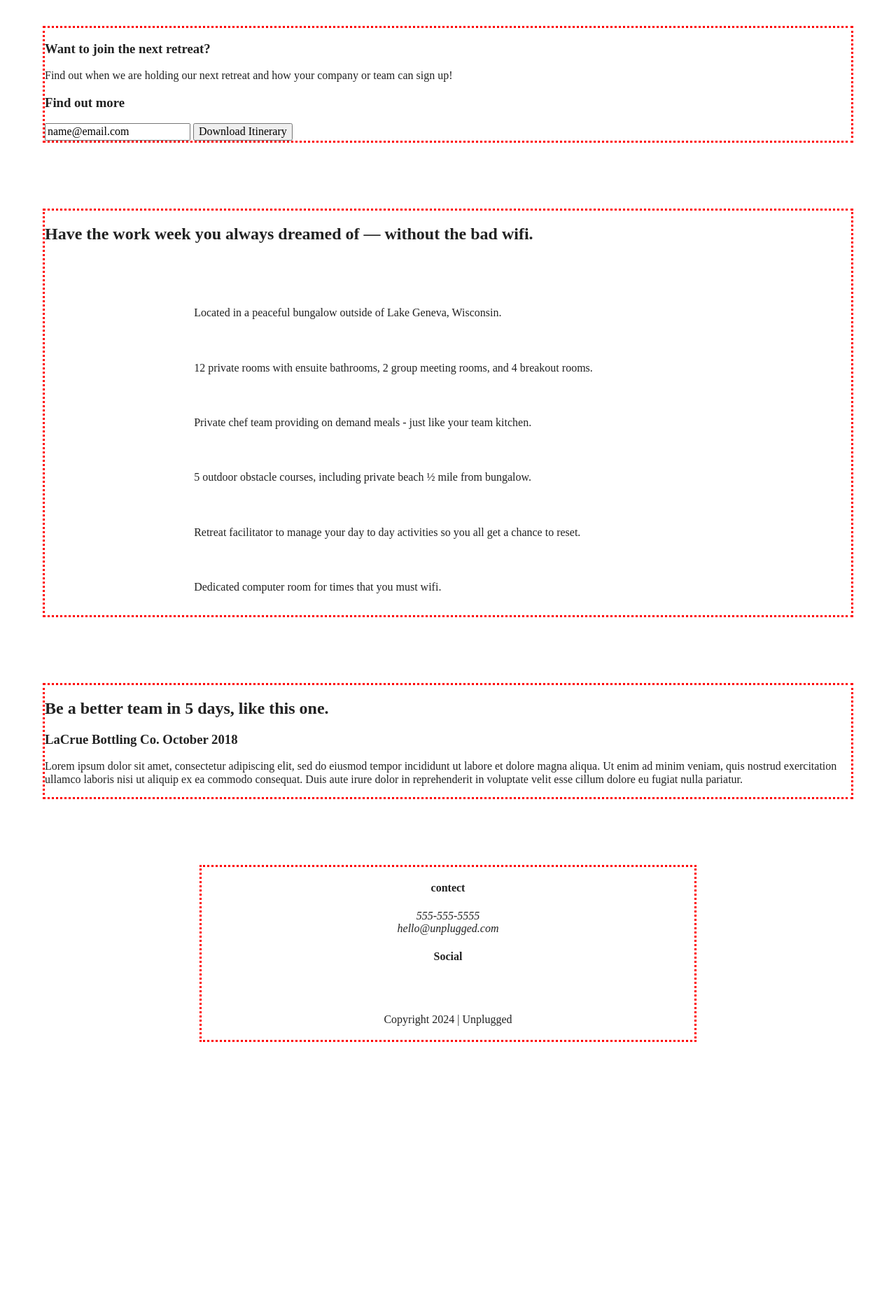
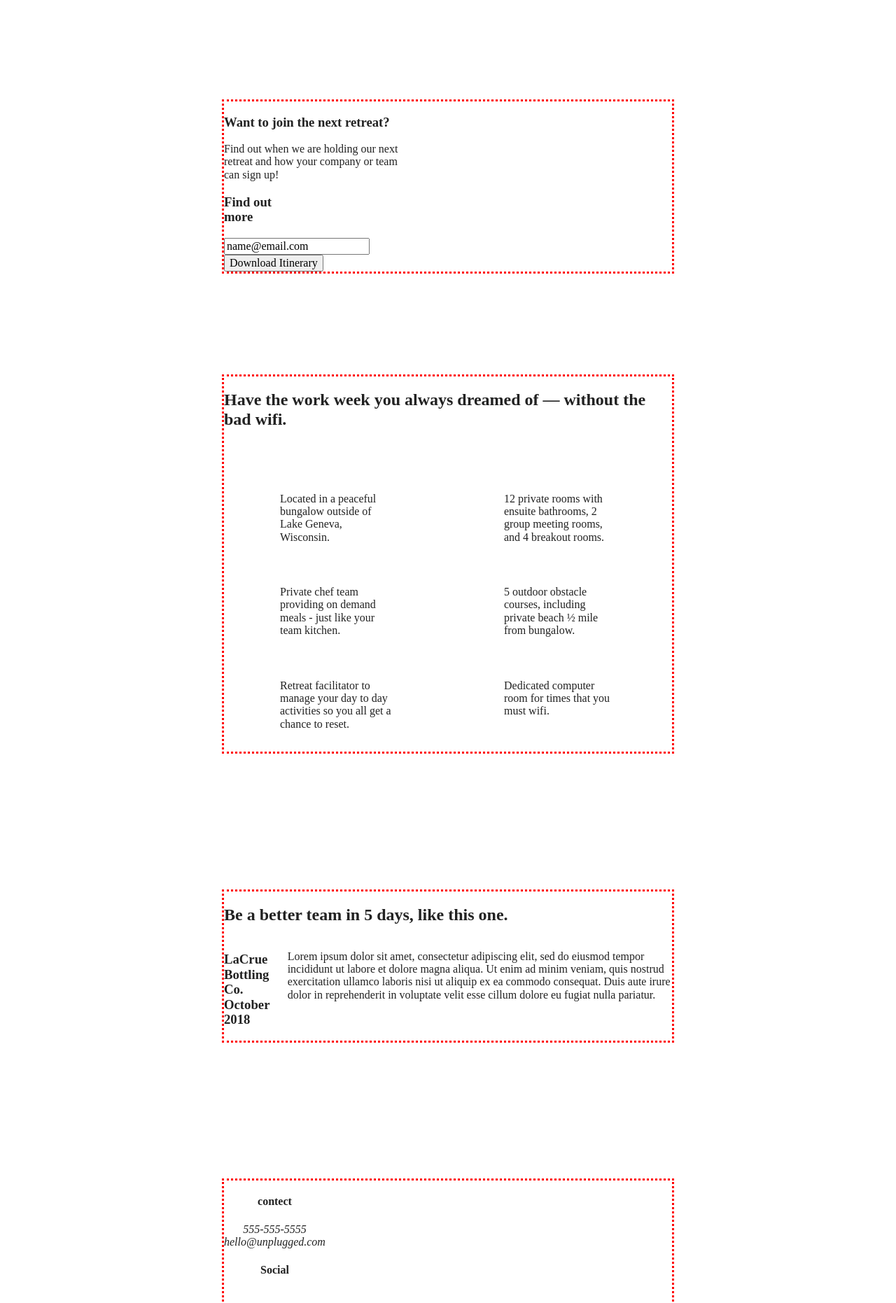
Before and after one commit to AirelleM/unplugged, a website built with Parcel: page index.html in a window 1280 px wide. Shown: the part 301-2163 px from the top of the page at 70% size. Before the commit the page ends 1837 px from the top, so only its background shows below. Built offline with nearby package versions, Linux system fonts and the light colour scheme.

Commit message:
Added Breakpoints for tablet media

```diff
--- a/css/main.css
+++ b/css/main.css
@@ -130,7 +130,7 @@ footer {
 }
 
 footer p {
-  margin: 0 ;
+  margin: 0;
 }
 
 footer .content-wrapper {
@@ -192,7 +192,7 @@ aside {
 }
 
 .features p {
-  margin: 0 ;
+  margin: 0;
 }
 
 /* Reviews */
@@ -222,7 +222,7 @@ aside {
 }
 
 .contact-content p {
-  margin: 0 ;
+  margin: 0;
 }
 /* ==========================================================================
    FAQ Page
@@ -335,24 +335,102 @@ aside {
    Modify as content requires.
    ========================================================================== */
 
-@media only screen and (min-width: 35em) {
-  /* Style adjustments for viewports that meet the condition */
+@media only screen and (min-width: 768px) {
+
+  .content-wrapper {
+    max-width: 640px;
+    margin: 100px 0;
+  }
+
+  /* Header */
+  header {
+    padding: 33px 0;
+  }
+
+  header .content-wrapper {
+    width: 100%;
+    justify-content: space-between;
+  }
+
+  header nav {
+    width: 20%;
+  }
+
+  header nav ul {
+    justify-content: space-between;
+  }
+
+  .header-divider {
+    display: none;
+  }
+
+  /* Hero Area */
+
+  /* Aside */
+  aside .content-wrapper {
+    margin: 50px 0;
+    display: flex;
+    justify-content: space-between;
+    align-content: flex-start;
+  }
+
+  aside .content-wrapper .form-description,
+  aside .content-wrapper .form {
+    width: 40%;
+    margin: 0;
+  }
+
+  /* Features */
+  .features article {
+    display: flex;
+    align-items: center;
+    flex-flow: column wrap;
+    flex-basis: 50%;
+  }
+
+  .features .features-item-description {
+    width: 50%;
+  }
+
+  /* Reviews */
+
+  .reviews article {
+    display: flex;
+    justify-content: space-between;
+  }
+
+  .reviews article div {
+    width: 49%;
+  }
+
+  /* Footer */
+
+  footer .content-wrapper {
+    width: 65%;
+  }
+
+  .footer-content {
+    display: flex;
+    justify-content: space-between;
+    align-items: center;
+  }
+
+  footer .contact {
+    margin-bottom: 0;
+  }
+
+  footer .copyright {
+    width: 100%;
+  }
 }
 
-@media print,
-  (-webkit-min-device-pixel-ratio: 1.25),
-  (min-resolution: 1.25dppx),
-  (min-resolution: 120dpi) {
-  /* Style adjustments for high resolution devices */
+@media only screen and (min-width: 1200px) {
+/*Desktop Styles*/
 }
 
-/* ==========================================================================
-   Print styles.
-   Inlined to avoid the additional HTTP request:
-   https://www.phpied.com/delay-loading-your-print-css/
-   ========================================================================== */
 
-@media print {
+
+/* ========================================================================== Print styles. Inlined to avoid the additional HTTP request: https://www.phpied.com/delay-loading-your-print-css/ ========================================================================== */ @media print {
   *,
   *::before,
   *::after {
```
